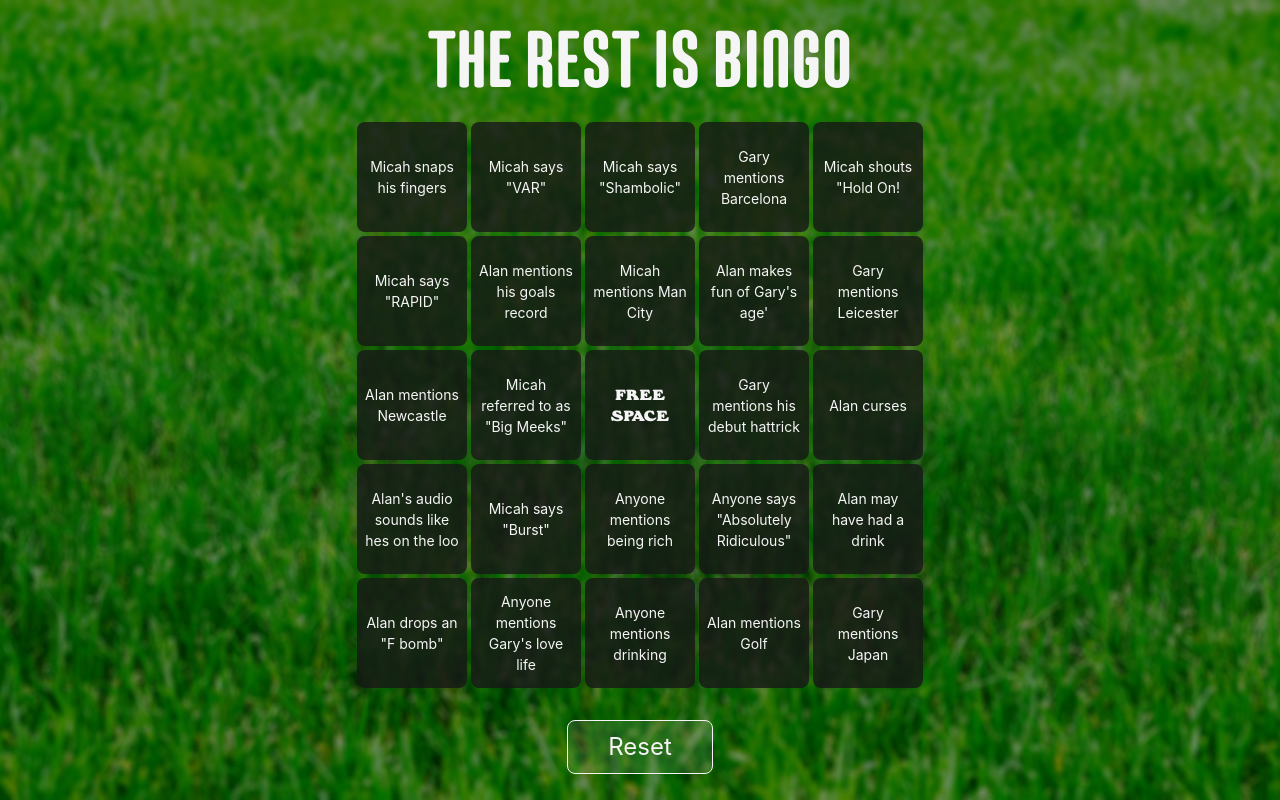
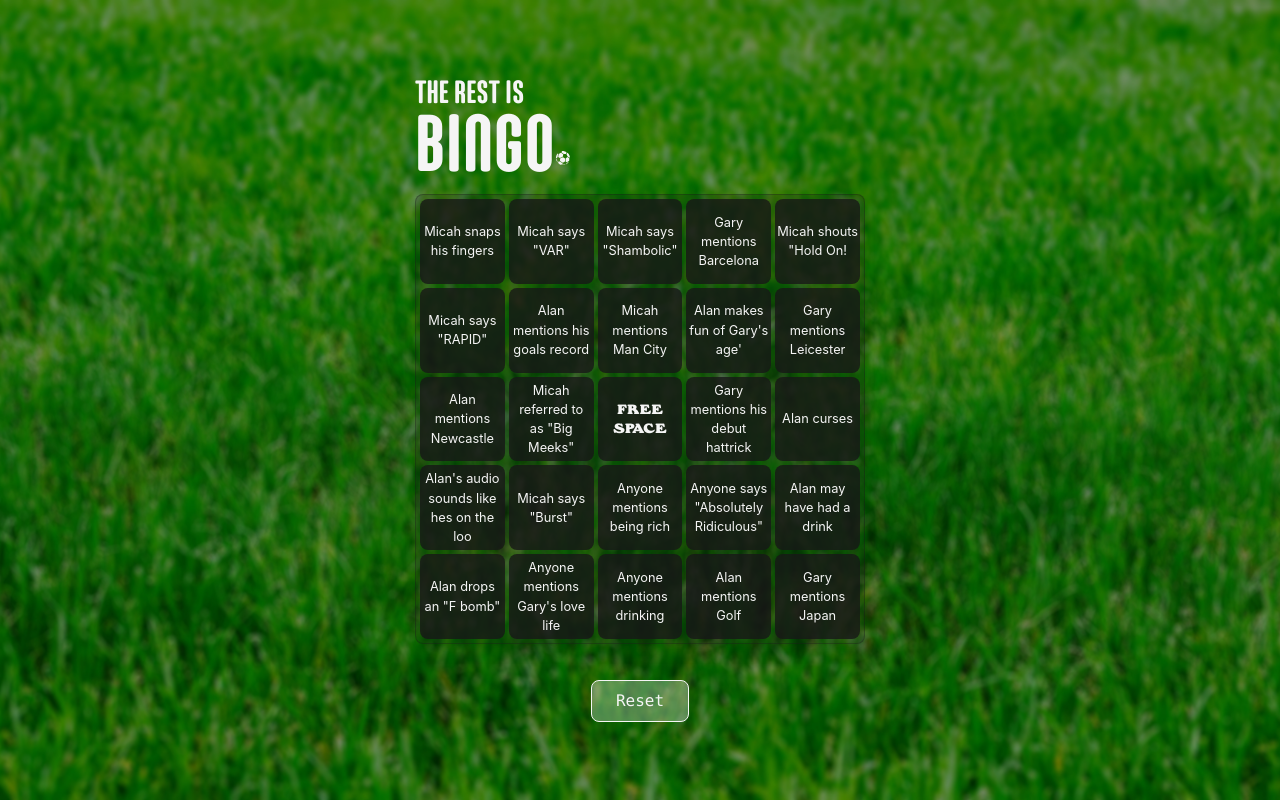
Before and after one commit to jjcxdev/therestisbingo, a Next.js app: page / in a window 1280 px wide. Built offline with nearby package versions, Linux system fonts and the light colour scheme.

Commit message:
Adjust title (#6)
lgtm

```diff
--- a/package.json
+++ b/package.json
@@ -14,6 +14,7 @@
     "next": "^13.5.6",
     "react": "18.2.0",
     "react-dom": "18.2.0",
+    "react-icons": "^4.11.0",
     "zod": "^3.22.4"
   },
   "devDependencies": {
--- a/src/components/BingoCard.tsx
+++ b/src/components/BingoCard.tsx
@@ -75,7 +75,7 @@
   return (
     <div
       role="grid"
-      className="grid w-full cursor-pointer auto-rows-fr grid-cols-5 items-center gap-1 md:auto-rows-auto"
+      className="grid w-full cursor-pointer auto-rows-fr grid-cols-5 items-center gap-1 rounded-lg border border-neutral-900/30 bg-neutral-900/20 p-1 shadow-lg md:max-w-[450px] md:auto-rows-auto 3xl:max-w-[700px]"
     >
       {bingoGrid.map((row, i) => (
         <div
@@ -93,8 +93,8 @@
               key={j}
               onClick={() => handleCellClick(i, j)}
               onKeyDown={(e) => handleKeyDown(e, i, j)}
-              className={`relative grid aspect-square h-full items-center justify-center gap-1 rounded-lg bg-neutral-900/80 text-center text-5xs text-neutral-100 transition duration-300 hover:bg-neutral-100 hover:text-neutral-900/80 focus:outline-none focus:ring-2 focus:ring-blue-500 lg:text-lg
-              ${cell === "FREE SPACE" ? "bg-blue-500 font-tenar text-lg" : ""}`}
+              className={`text-vxs sm:text-xxxs md:text-xxxxs relative grid aspect-square h-full items-center justify-center gap-1 rounded-lg bg-neutral-900/80 text-center text-neutral-100 transition duration-300 hover:bg-neutral-100 hover:text-neutral-900/80 focus:outline-none focus:ring-2 focus:ring-blue-500
+              ${cell === "FREE SPACE" ? "bg-blue-500 font-tenar" : ""}`}
             >
               {revealedCells[`${i}-${j}`] && (
                 <Image
@@ -105,7 +105,7 @@
                   className="absolute inset-x-0 inset-y-0 z-10 mx-auto my-auto flex h-fit w-fit items-center justify-center"
                 />
               )}
-              <span className="max-w[50px] z-0 whitespace-normal break-words p-[2px] text-xs lg:max-w-[100px] lg:p-2 xl:max-w-[110px] xl:text-sm 2xl:max-w-[125px] 3xl:max-w-[150px] 4xl:max-w-[300px] 4xl:text-4xl">
+              <span className="z-0 whitespace-normal break-words p-[2px] text-xs">
                 {cell}
               </span>
             </div>
--- a/src/components/Button.tsx
+++ b/src/components/Button.tsx
@@ -8,7 +8,7 @@
   return (
     <button
       onClick={reloadPage}
-      className="4xl:text-7xl 4xl:px-20 w-fit rounded-lg border border-neutral-100 bg-neutral-100/10 px-6 py-2 text-neutral-100  transition duration-300 hover:bg-neutral-100/30 sm:px-12 sm:text-3xl lg:px-10 lg:text-2xl"
+      className="w-fit rounded-lg border border-neutral-100 bg-neutral-100/30 px-6 py-2 font-mono text-neutral-100 transition duration-300 hover:border-neutral-200  hover:bg-neutral-100/80 hover:text-neutral-600"
     >
       Reset
     </button>
--- a/src/components/Modal.tsx
+++ b/src/components/Modal.tsx
@@ -13,9 +13,13 @@
         className="absolute left-0 top-0 h-full w-full bg-black opacity-50"
         onClick={onClose}
       ></div>
-      <div className="relative z-30 w-3/4 max-w-sm rounded bg-white p-8 shadow-lg">
+      <div className="relative z-30 w-3/4 max-w-sm rounded-lg bg-white p-8 shadow-lg">
         <h2 className="mb-4 text-2xl">Congratulations!</h2>
-        <p>You&apos;ve won. Now, go tell Alan and see if he gives a fuck.</p>
+        <p>
+          You&apos;ve won.
+          <br />
+          Now, go tell Alan and see if he gives a fuck.
+        </p>
         <div className="">
           <button
             onClick={onClose}
--- a/src/pages/index.tsx
+++ b/src/pages/index.tsx
@@ -5,6 +5,7 @@
 import BingoCard from "@/components/BingoCard";
 import Button from "@/components/Button";
 import Modal from "@/components/Modal";
+import { GiSoccerBall } from "react-icons/gi";
 
 export default function Home() {
   const [showModal, setShowModal] = useState(false);
@@ -21,7 +22,7 @@
       </Head>
 
       <div
-        className="relative flex min-h-screen flex-col items-center justify-center bg-cover bg-center bg-no-repeat"
+        className="relative flex h-screen flex-col items-center justify-center bg-cover bg-center bg-no-repeat"
         style={{
           backgroundImage: "url('/images/turf.webp')",
         }}
@@ -34,20 +35,30 @@
         >
           <Modal show={showModal} onClose={refreshPage} />
 
-          <div className="flex h-full w-full flex-col items-center justify-around">
-            <h1
-              aria-label="Main Title"
-              className="flex h-fit flex-shrink-0 items-center justify-center align-middle font-core text-6xl uppercase leading-none text-neutral-100 sm:text-8xl md:text-7xl 4xl:text-9xl"
-            >
-              The rest is Bingo
-            </h1>
+          <div className="flex h-full w-full flex-col items-center justify-center gap-1 py-8">
+            <div className="w-full px-1 md:max-w-[450px] md:px-0 3xl:max-w-[700px]">
+              <div></div>
+              <div className="flex w-full flex-col items-start justify-center align-middle font-core uppercase leading-none text-neutral-100">
+                <h1
+                  aria-label="Main Title"
+                  className="text-xs sm:text-sm md:text-xs"
+                >
+                  The rest is
+                </h1>
+                <div className="flex flex-row items-start">
+                  <h2 className="sm:text-xxl text-lg md:text-lg">Bingo</h2>
+                  <GiSoccerBall className="text-xxs h-fit w-fit pt-10" />
+                </div>
+              </div>
+              <div></div>
+            </div>
 
             <div
               role="region"
               aria-label="Bingo Card"
-              className="flex h-full w-full items-center justify-center px-1 py-4"
+              className="flex h-fit w-full items-center justify-center px-1"
             >
-              <div className="flex-grow-1 pb-4">
+              <div className="flex-grow-1 pb-8">
                 <BingoCard
                   showModal={showModal}
                   setShowModal={setShowModal}
--- a/tailwind.config.ts
+++ b/tailwind.config.ts
@@ -12,23 +12,19 @@
         tenar: ["Tenar", ...fontFamily.sans],
       },
       fontSize: {
-        "5xs": "clamp(0.3rem, 1.2vw, 0.4rem)",
-        "4xs": "clamp(0.35rem, 1.35vw, 0.45rem)",
-        "3xs": "clamp(0.4rem, 1.5vw, 0.5rem)",
-        "2xs": "clamp(0.5rem, 1.8vw, 0.6rem)",
-        xs: "clamp(0.6rem, 2vw, 0.75rem)",
-        sm: "clamp(0.7rem, 2.5vw, 0.875rem)",
-        base: "clamp(0.8rem, 3vw, 1rem)",
-        lg: "clamp(0.9rem, 3.5vw, 1.125rem)",
-        xl: "clamp(1rem, 4vw, 1.25rem)",
-        "2xl": "clamp(1.2rem, 4.5vw, 1.5rem)",
-        "3xl": "clamp(1.5rem, 5vw, 1.875rem)",
-        "4xl": "clamp(1.8rem, 5.5vw, 2.25rem)",
-        "5xl": "clamp(2.5rem, 6vw, 3rem)",
-        "6xl": "clamp(3rem, 6.5vw, 4rem)",
-        "7xl": "clamp(4rem, 7vw, 5rem)",
-        "8xl": "clamp(5rem, 7.5vw, 6rem)",
-        "9xl": "clamp(6rem, 8vw, 8rem)",
+        vxs: "0.25em",
+        xxxxs: "0.4em",
+        xxxs: "0.5em",
+        xxs: "1em",
+        xs: "2em",
+        sm: "3em",
+        base: "4em",
+        lg: "5em",
+        xl: "6em",
+        xxl: "7em",
+        xxxl: "8em",
+        xxxxl: "10em",
+        vxl: "12iem",
       },
       screens: {
         "3xl": "1920px",
```
Also changed, not shown: public/images/loadingStart.png (added), 1 other file (tests, documents, lock files or other folders).
